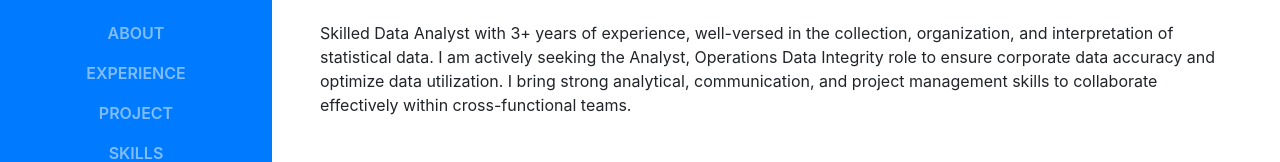
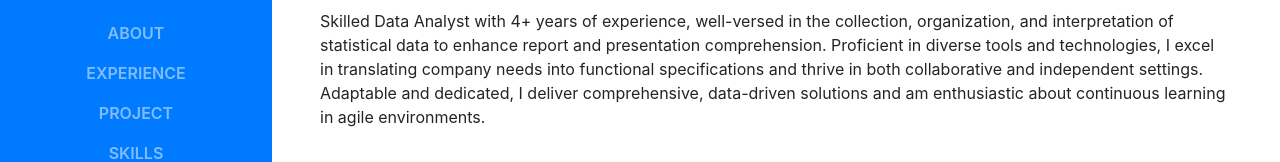
Before and after one commit to TenzinTsundue/tentsun-portfolio, a website with bundled scripts: page index.html in a window 1280 px wide. Shown: the part 359-521 px from the top of the page. Built offline with nearby package versions, Linux system fonts and the light colour scheme; a web font is replaced by a local one.

Commit message:
Update index.html
profile changed

```diff
--- a/index.html
+++ b/index.html
@@ -71,7 +71,7 @@
           <div class="subheading mb-5"> 6 Westglen Crescent, Etobicoke, ON M9B 4R1 · (437) 997-4959 ·
             <a href="mailto:name@email.com">tentsun0@gmail.com</a>
           </div>
-          <p class="mb-5">Skilled Data Analyst with 3+ years of experience, well-versed in the collection, organization, and interpretation of statistical data. I am actively seeking the Analyst, Operations Data Integrity role to ensure corporate data accuracy and optimize data utilization. I bring strong analytical, communication, and project management skills to collaborate effectively within cross-functional teams.</p>
+          <p class="mb-5">Skilled Data Analyst with 4+ years of experience, well-versed in the collection, organization, and interpretation of statistical data to enhance report and presentation comprehension.  Proficient in diverse tools and technologies, I excel in translating company needs into functional specifications and thrive in both collaborative and independent settings. Adaptable and dedicated, I deliver comprehensive, data-driven solutions and am enthusiastic about continuous learning in agile environments.</p>
           <ul class="list-inline list-social-icons mb-0">
             <li class="list-inline-item">
               <a href="https://www.linkedin.com/in/tenzintsundue/" target="_blank">
```
